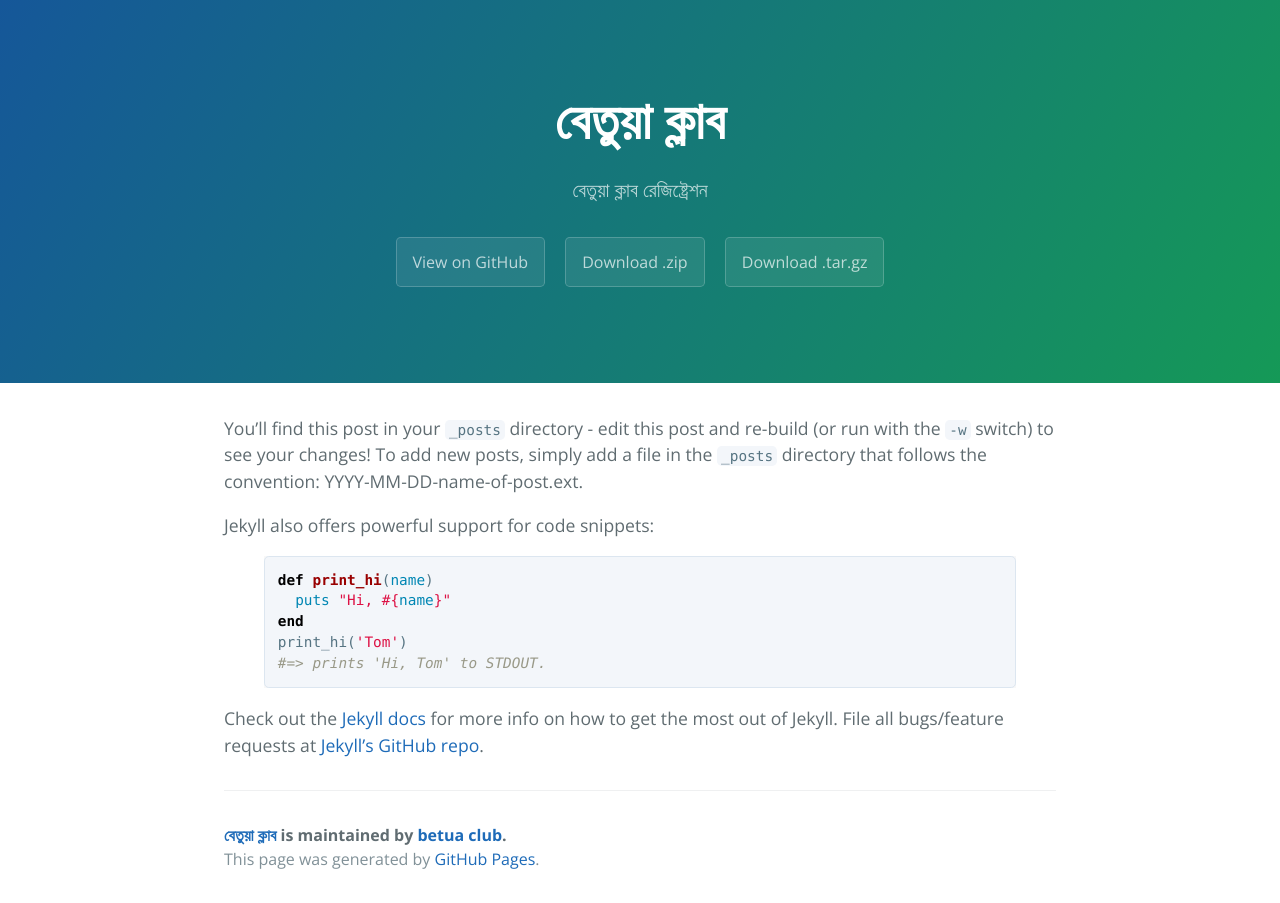
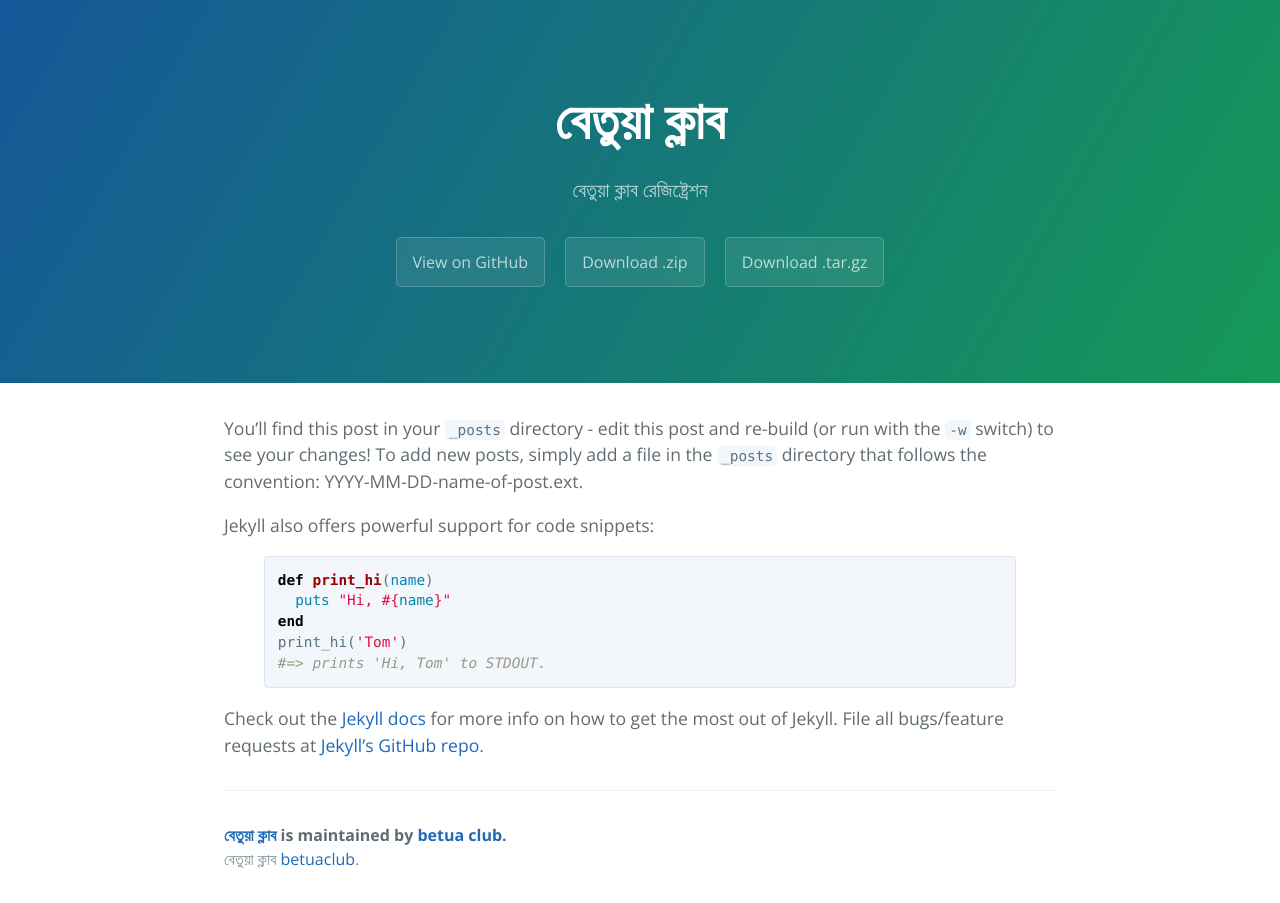
Before and after one commit to shahinmondal/betuaclub.github.io, a Jekyll site: the page built from _posts/2016-02-12-sample-content.markdown, in a window 1280 px wide. Built offline with Jekyll 4.4.1, drawn with Linux system fonts in a browser that asks for light colours.

Commit message:
Update page-footer.html

```diff
--- a/_includes/page-footer.html
+++ b/_includes/page-footer.html
@@ -1,4 +1,4 @@
 <footer class="site-footer">
   <span class="site-footer-owner"><a href="{{ site.url }}">{{ site.title }}</a> is maintained by <a href="{{ site.author.url }}">{{ site.author.name }}</a>.</span>
-  <span class="site-footer-credits">This page was generated by <a href="https://pages.github.com">GitHub Pages</a>.</span>
+  <span class="site-footer-credits">বেতুয়া ক্লাব <a href="https://betuaclub.ml">betuaclub</a>.</span>
 </footer>
```
